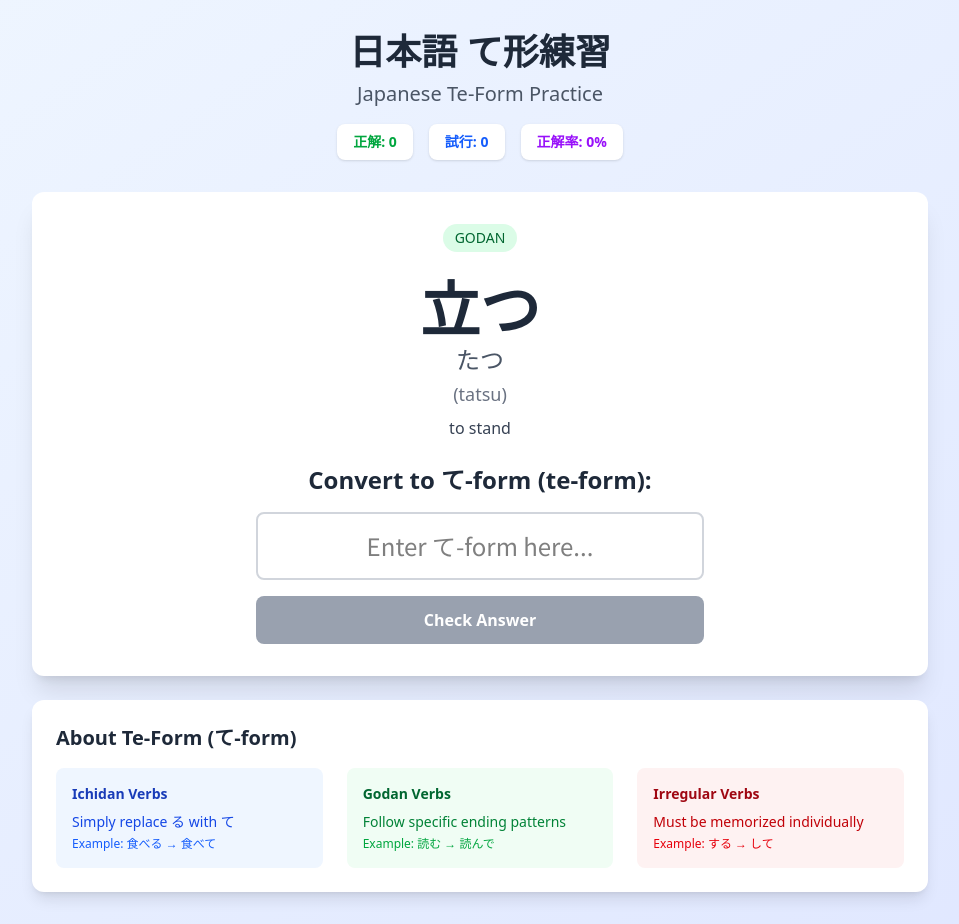
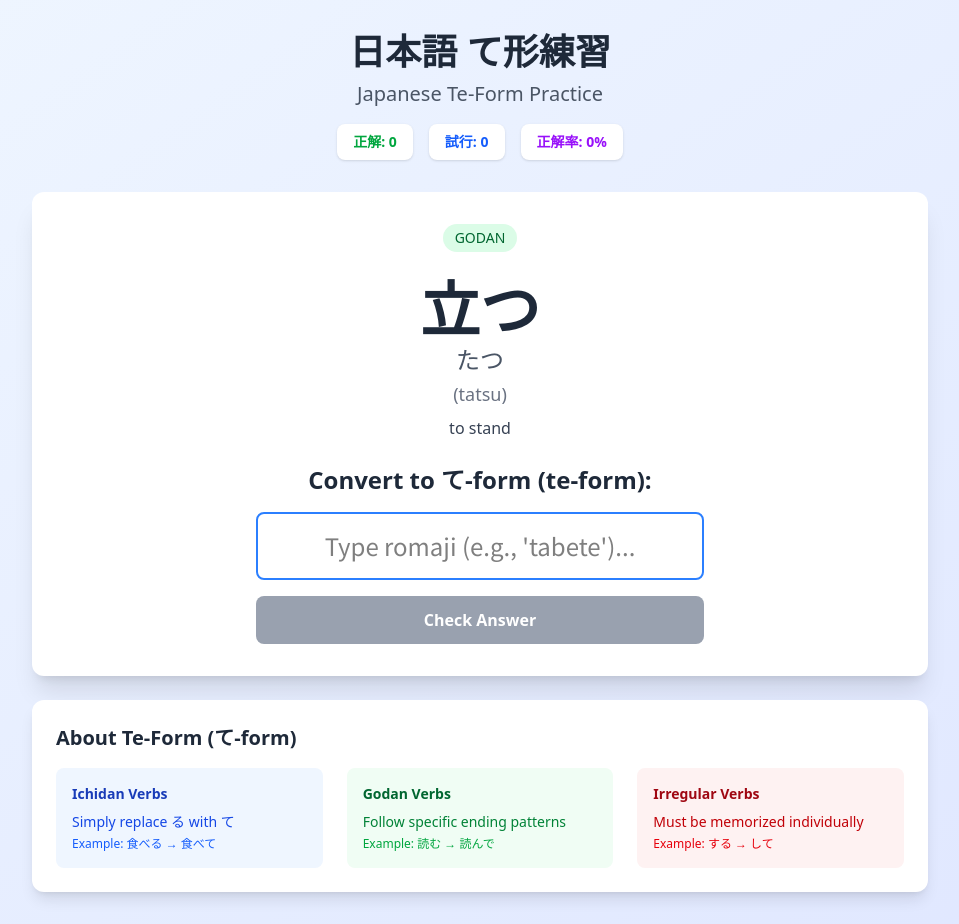
Before and after one commit to mfeckie/japanese-conjugation-practice, a Vue app: page / in a window 1280 px wide. Shown: the whole page, without its empty margins (160-1119 px from the left). Built offline with nearby package versions, Linux system fonts and the light colour scheme; the HTML template or start-up script is replaced by a standard one.

Commit message:
Fix input issue

```diff
--- a/src/App.vue
+++ b/src/App.vue
@@ -69,16 +69,24 @@
             <!-- Answer Input -->
             <div class="max-w-md mx-auto">
               <input
-                v-model="gameState.userAnswer"
+                ref="inputRef"
+                :value="gameState.userAnswer"
                 @keyup.enter="checkUserAnswer"
-                @input="clearResults"
+                @input="filterHiraganaInput"
+                @keydown="preventIMEConversion"
                 type="text"
+                autocomplete="off"
+                autocorrect="off"
+                autocapitalize="off"
+                spellcheck="false"
+                inputmode="none"
+                lang="en"
                 class="w-full text-2xl text-center p-4 border-2 border-gray-300 rounded-lg focus:border-blue-500 focus:outline-none japanese-font"
                 :class="{
                   'border-green-500 bg-green-50': gameState.isCorrect === true,
                   'border-red-500 bg-red-50': gameState.isCorrect === false,
                 }"
-                placeholder="Enter て-form here..."
+                placeholder="Type romaji (e.g., 'tabete')..."
                 :disabled="gameState.isCorrect === true"
               />
 
@@ -221,7 +229,8 @@
 </template>
 
 <script setup lang="ts">
-import { reactive, onMounted } from "vue"
+import { reactive, onMounted, ref, nextTick } from "vue"
+import * as wanakana from "wanakana"
 import type { GameState } from "./types"
 import { verbs } from "./data"
 import {
@@ -231,6 +240,8 @@ import {
   getVerbTypeColor,
   getVerbTypeDescription,
 } from "./utils"
+
+const inputRef = ref<HTMLInputElement | null>(null)
 
 const gameState = reactive<GameState>({
   currentVerb: null,
@@ -247,12 +258,45 @@ function nextVerb() {
   gameState.userAnswer = ""
   gameState.isCorrect = null
   gameState.showExplanation = false
+
+  // Focus the input for the next question
+  nextTick(() => {
+    if (inputRef.value) {
+      inputRef.value.focus()
+    }
+  })
 }
 
 function clearResults() {
   if (gameState.isCorrect !== null) {
     gameState.isCorrect = null
     gameState.showExplanation = false
+  }
+}
+
+function filterHiraganaInput(event: Event) {
+  const target = event.target as HTMLInputElement
+  const currentValue = target.value
+
+  // Convert romaji to hiragana
+  const hiraganaValue = wanakana.toHiragana(currentValue)
+
+  // Update the game state
+  gameState.userAnswer = hiraganaValue
+
+  // Update the input field if conversion happened
+  if (hiraganaValue !== currentValue) {
+    target.value = hiraganaValue
+  }
+
+  // Clear results when user starts typing again
+  clearResults()
+}
+
+function preventIMEConversion(event: KeyboardEvent) {
+  // Prevent space key and other keys from triggering IME conversion
+  if (event.code === "Space" || event.key === "Process") {
+    event.preventDefault()
   }
 }
 
@@ -271,8 +315,17 @@ function checkUserAnswer() {
   }
 }
 
+// Remove the watch function that was interfering with romaji input
+
 onMounted(() => {
   nextVerb()
+
+  // Focus the input field
+  nextTick(() => {
+    if (inputRef.value) {
+      inputRef.value.focus()
+    }
+  })
 })
 </script>
 
```
